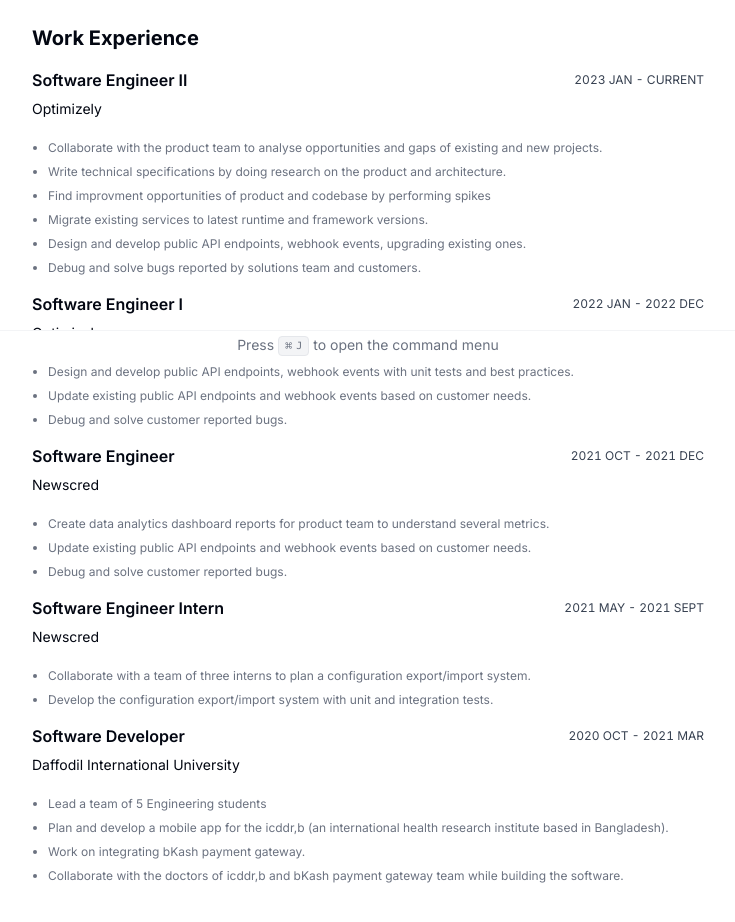
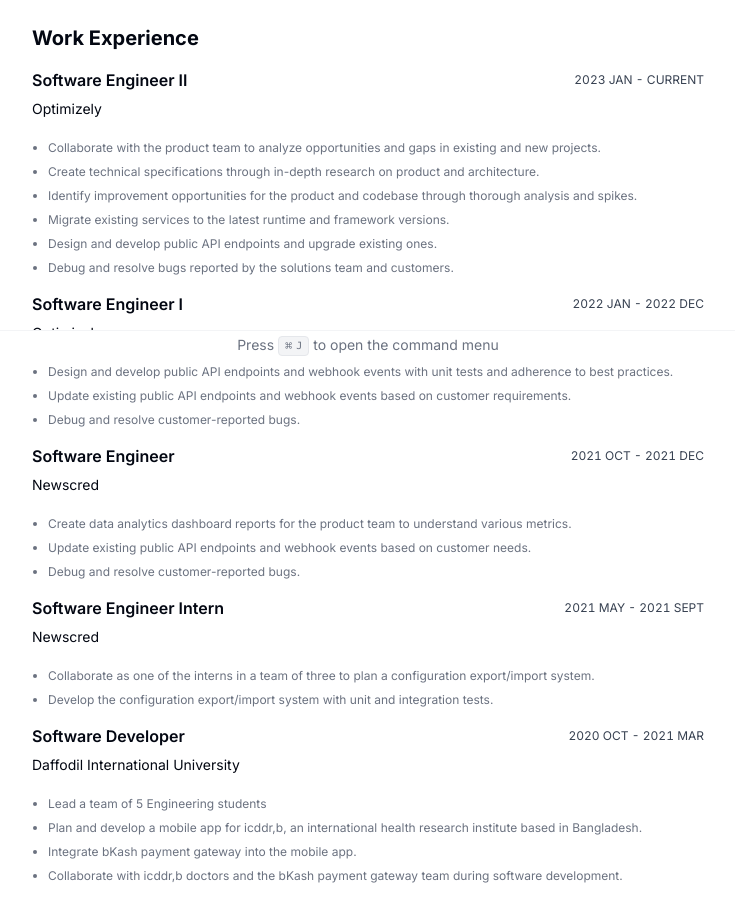
Before and after one commit to shunjid/shunjid.github.io, a Next.js app: page / in a window 1280 px wide. Shown: the part 440-1362 px from the top of the page, without its empty margins (272-1007 px from the left). Built offline with nearby package versions, Linux system fonts and the light colour scheme.

Commit message:
Update work experience statements

```diff
--- a/src/data/index.ts
+++ b/src/data/index.ts
@@ -47,12 +47,12 @@
     start: "2023 JAN",
     end: "CURRENT",
     contributions: [
-      "Collaborate with the product team to analyse opportunities and gaps of existing and new projects.",
-      "Write technical specifications by doing research on the product and architecture.",
-      "Find improvment opportunities of product and codebase by performing spikes",
-      "Migrate existing services to latest runtime and framework versions.",
-      "Design and develop public API endpoints, webhook events, upgrading existing ones.",
-      "Debug and solve bugs reported by solutions team and customers.",
+      "Collaborate with the product team to analyze opportunities and gaps in existing and new projects.",
+      "Create technical specifications through in-depth research on product and architecture.",
+      "Identify improvement opportunities for the product and codebase through thorough analysis and spikes.",
+      "Migrate existing services to the latest runtime and framework versions.",
+      "Design and develop public API endpoints and upgrade existing ones.",
+      "Debug and resolve bugs reported by the solutions team and customers.",
     ],
   },
   {
@@ -62,9 +62,9 @@
     start: "2022 JAN",
     end: "2022 DEC",
     contributions: [
-      "Design and develop public API endpoints, webhook events with unit tests and best practices.",
-      "Update existing public API endpoints and webhook events based on customer needs.",
-      "Debug and solve customer reported bugs.",
+      "Design and develop public API endpoints and webhook events with unit tests and adherence to best practices.",
+      "Update existing public API endpoints and webhook events based on customer requirements.",
+      "Debug and resolve customer-reported bugs.",
     ],
   },
   {
@@ -74,9 +74,9 @@
     start: "2021 OCT",
     end: "2021 DEC",
     contributions: [
-      "Create data analytics dashboard reports for product team to understand several metrics.",
+      "Create data analytics dashboard reports for the product team to understand various metrics.",
       "Update existing public API endpoints and webhook events based on customer needs.",
-      "Debug and solve customer reported bugs.",
+      "Debug and resolve customer-reported bugs.",
     ],
   },
   {
@@ -86,7 +86,7 @@
     start: "2021 MAY",
     end: "2021 SEPT",
     contributions: [
-      "Collaborate with a team of three interns to plan a configuration export/import system.",
+      "Collaborate as one of the interns in a team of three to plan a configuration export/import system.",
       "Develop the configuration export/import system with unit and integration tests.",
     ],
   },
@@ -98,9 +98,9 @@
     end: "2021 MAR",
     contributions: [
       "Lead a team of 5 Engineering students",
-      "Plan and develop a mobile app for the icddr,b (an international health research institute based in Bangladesh).",
-      "Work on integrating bKash payment gateway.",
-      "Collaborate with the doctors of icddr,b and bKash payment gateway team while building the software.",
+      "Plan and develop a mobile app for icddr,b, an international health research institute based in Bangladesh.",
+      "Integrate bKash payment gateway into the mobile app.",
+      "Collaborate with icddr,b doctors and the bKash payment gateway team during software development.",
     ],
   },
 ];
```
